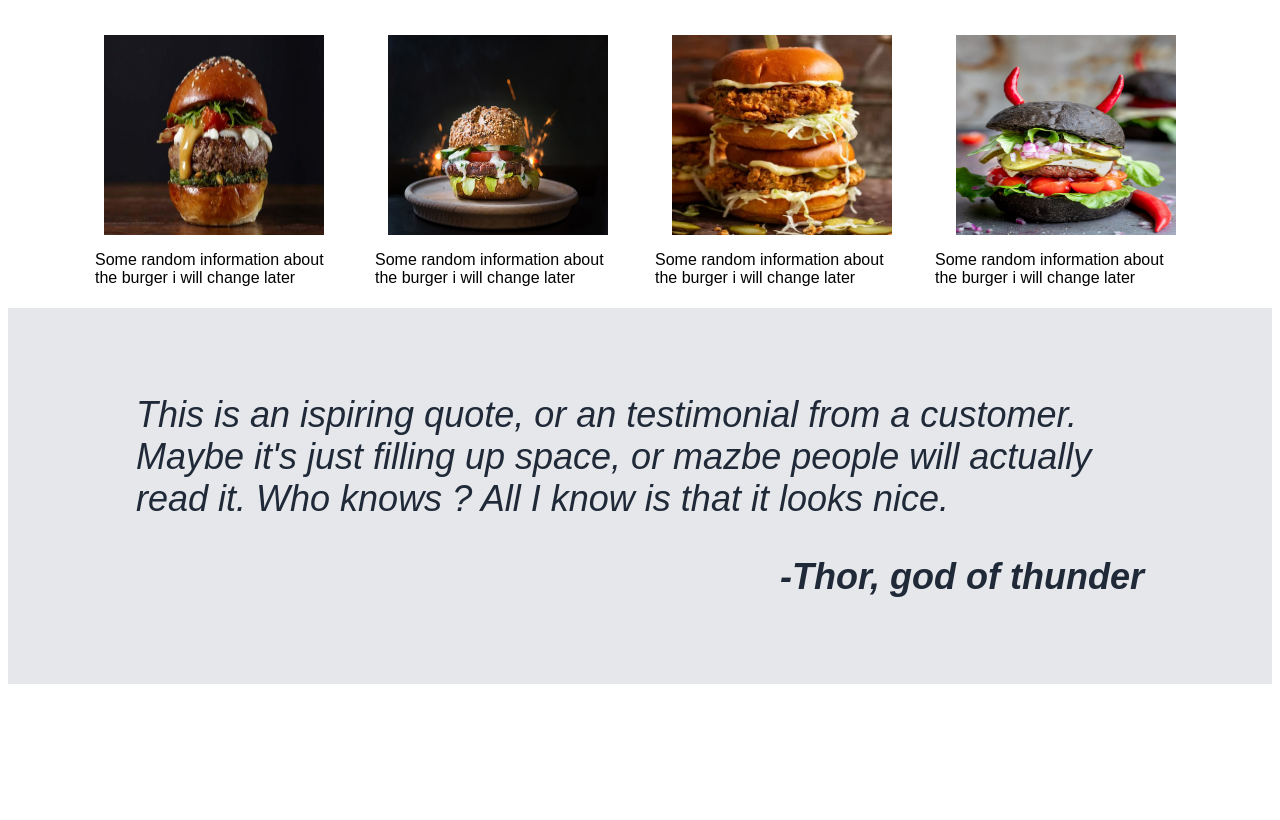
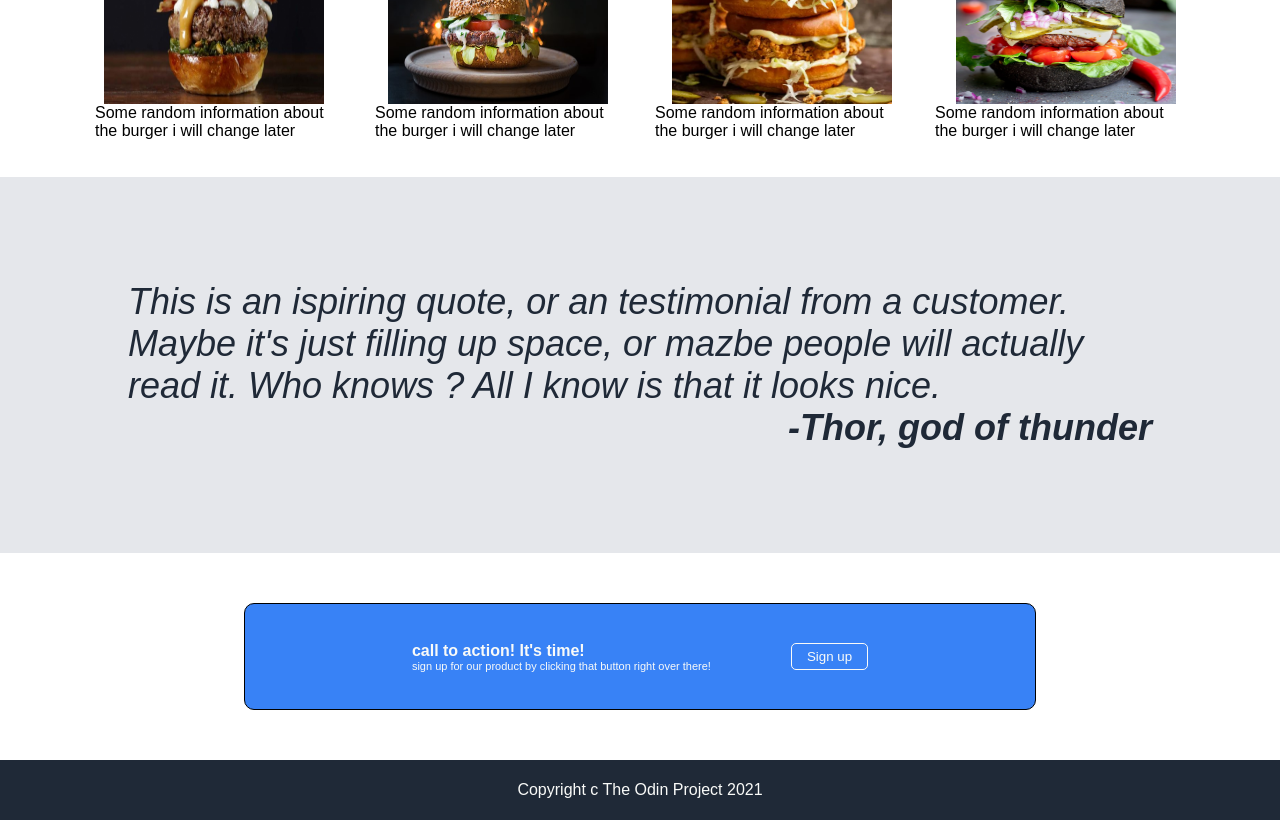
Before and after one commit to JaLyyy/firstProject, a plain HTML site: page index.html in a window 1280 px wide. Shown: the part 543-1363 px from the top of the page. Before the commit the page ends 1235 px from the top, so only its background shows below. Drawn offline with Linux system fonts and the light colour scheme.

Commit message:
finished project -the code is shit but its working (on my machine) dont ask me how.

```diff
--- a/index.html
+++ b/index.html
@@ -56,5 +56,23 @@
     </div>
 </div>
 
+<div class="actionContainer">
+    <div class="aBox">
+        <div>
+            <h3>call to action! It's time!</h3>
+            <p>sign up for our product by clicking that button right over there!</p>
+        </div>
+        <div>
+        <button>Sign up</button>
+    </div>
+    </div>
+</div>
+
+<div class="footer">
+    <footer>
+        <p>Copyright c The Odin Project 2021</p>
+    </footer>
+
+</div>
 </body>
 </html>
--- a/style.css
+++ b/style.css
@@ -1,5 +1,8 @@
 * {
     font-family: sans-serif;
+    margin: 0px;
+    padding: 0px;
+    transition: all 1s ease-in-out;
 }
 
  .burgerImg {
@@ -112,3 +115,61 @@ color: #f9faf8;
 .quoteText {
     max-width: 1200px;
 }
+
+.aBox {
+    border: 1px solid black;
+    width: 700px;
+    padding: 20px 45px;
+    border-radius: 10px;
+    background-color: #3882F6;
+    display: flex;
+    gap: 80px;
+    justify-content: center;
+    align-items: center;
+    height: 65px;
+    color: #f9faf8;
+
+}
+
+.actionContainer {
+    display: flex;
+    justify-content: center;
+    padding: 50px;
+}
+
+.aBox h3 {
+    font-size: 16px;
+    font-weight: 900;
+    color: #f9faf8;
+}
+
+button {
+    border-radius: 5px;
+    padding: 5px 15px;
+    border: 1px solid #f9faf8;
+    background:none;
+    color: #f9faf8;
+
+}
+
+.aBox p {
+    font-size: 11px;
+}
+
+.footer {
+    background-color: #1F2937;
+    height: 60px;
+    display: flex;
+    justify-content: center;
+    align-items: center;
+
+}
+
+.footer p {
+    color: #f9faf8;
+}
+
+button:hover {
+    width: 200px;
+
+}
```
